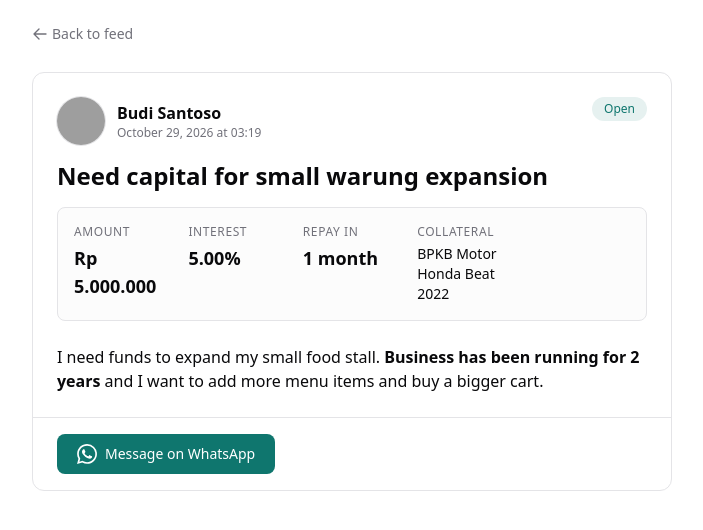
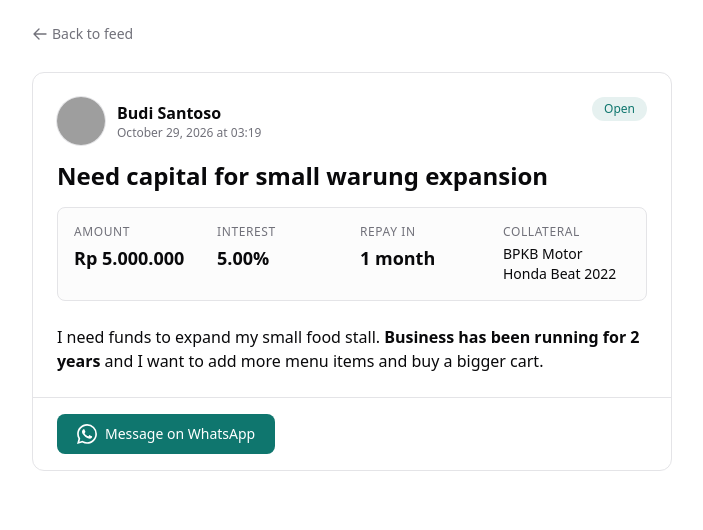
Before and after one commit to Volzeur/Kamibantu, a Laravel app: page /posts/1 in a window 1280 px wide. Shown: the part 57-587 px from the top of the page, without its empty margins (288-991 px from the left). Run offline with Laravel 12, Linux system fonts and the light colour scheme; a user stored in the database is signed in; data comes from the database, SQL or seed files in the repository; style sheets or scripts are compiled from the project's sources; some libraries are stand-ins or nearby versions; grey boxes are pictures that could not be loaded.

Commit message:
Update show.blade.php

```diff
--- a/resources/views/posts/show.blade.php
+++ b/resources/views/posts/show.blade.php
@@ -31,7 +31,7 @@
 
         {{-- Loan details card --}}
         <div class="mx-6 mt-4 rounded-lg border border-border bg-muted/30 p-4">
-            <div class="grid grid-cols-2 sm:grid-cols-5 gap-4">
+            <div class="grid grid-cols-2 sm:grid-cols-4 gap-4">
                 <div>
                     <p class="text-xs text-muted-foreground uppercase tracking-wider">Amount</p>
                     <p class="mt-1 text-lg font-bold">{{ $post->formatted_amount }}</p>
```
